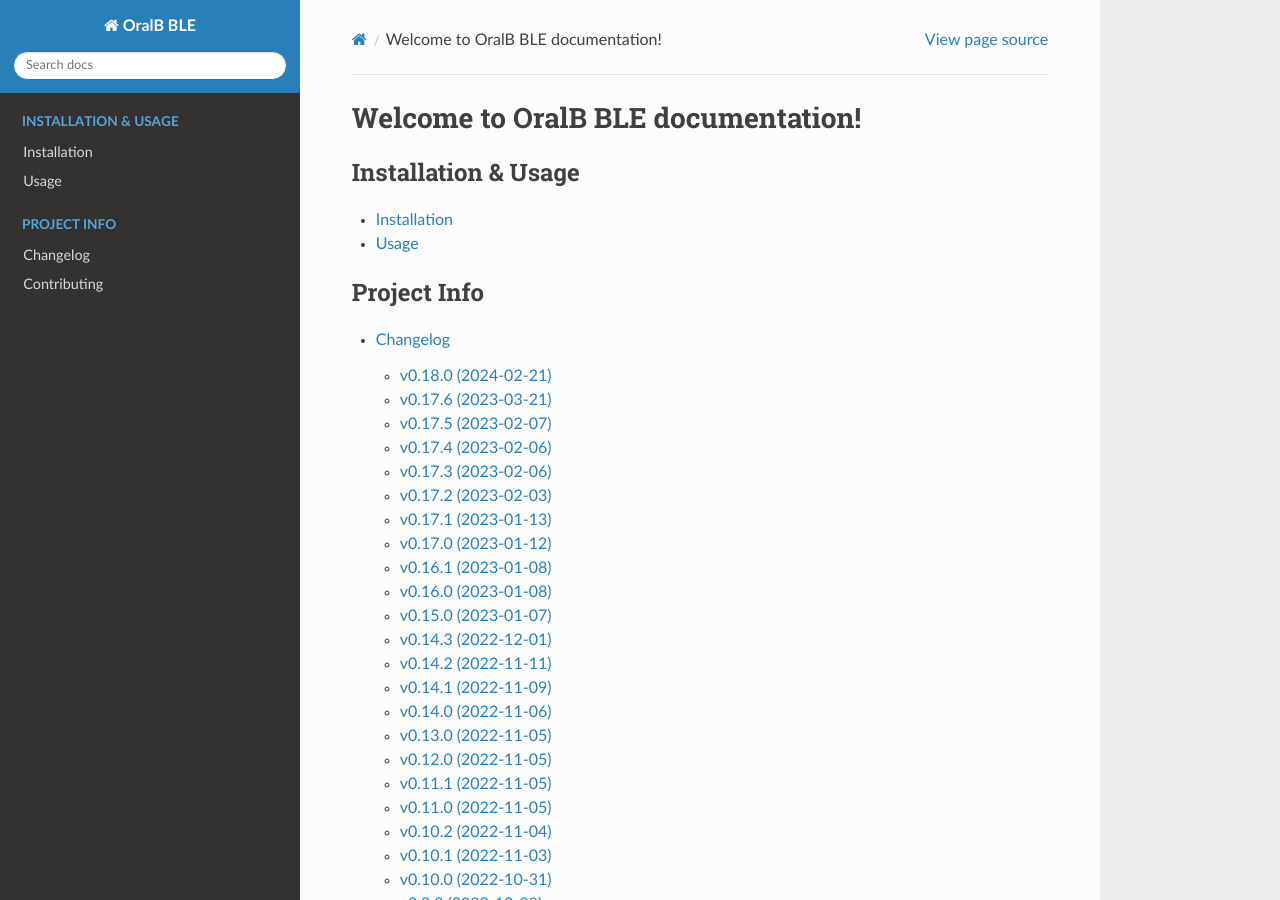
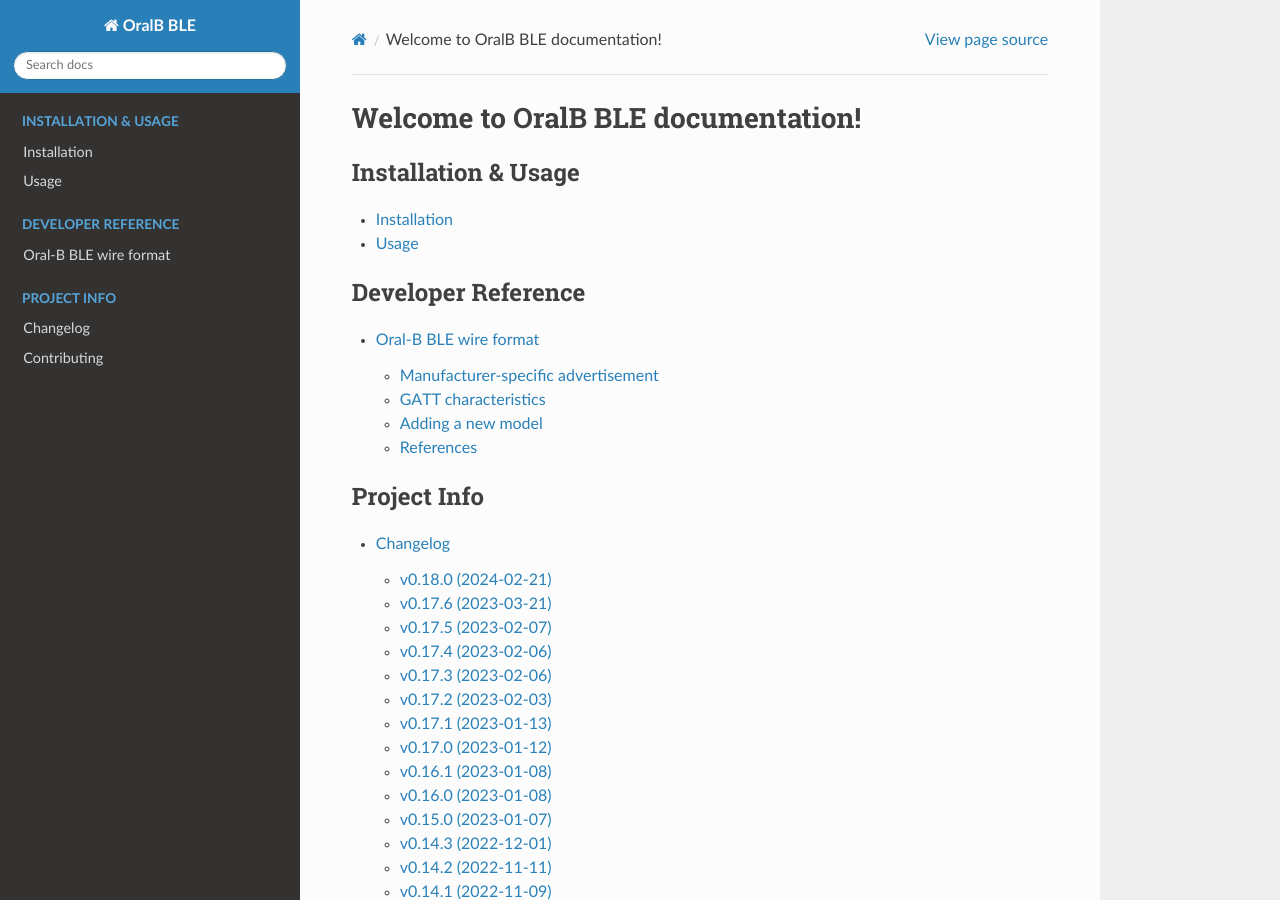
Before and after one commit to Bluetooth-Devices/oralb-ble, a Sphinx documentation site: the page built from docs/source/index.md, in a window 1280 px wide and 900 px high. Built offline with Sphinx 7.4.7 and the Read the Docs theme 3.1.0, drawn with Linux system fonts in a browser that asks for light colours; part of the change alters nothing that is shown.

Commit message:
docs: document the BLE advertisement wire format (#164)
Co-authored-by: Claude Opus 4.7 (1M context) <noreply@anthropic.com>
Co-authored-by: pre-commit-ci[bot] <66853113+pre-commit-ci[bot]@users.noreply.github.com>

````diff
--- a/docs/source/index.md
+++ b/docs/source/index.md
@@ -6,6 +6,13 @@
 
 installation
 usage
+```
+
+```{toctree}
+:caption: Developer Reference
+:maxdepth: 2
+
+wire-format
 ```
 
 ```{toctree}
--- /dev/null
+++ b/docs/source/wire-format.md
@@ -0,0 +1,123 @@
+# Oral-B BLE wire format
+
+This page documents the on-the-wire layout that
+[`oralb_ble.parser`](https://github.com/Bluetooth-Devices/oralb-ble/blob/main/src/oralb_ble/parser.py)
+decodes. It is a developer reference for contributors adding new model
+IDs, new fixtures, or new sensors — not a stable public API.
+
+The Oral-B brush is passively discoverable: most data arrives in the BLE
+_advertisement payload_ (manufacturer-specific data). A handful of values
+(battery percentage, active-connection pressure) are only available by
+opening a GATT connection and reading the relevant characteristic.
+
+## Manufacturer-specific advertisement
+
+- **Company identifier**: `0x00DC` (220 decimal) — assigned to "Procter &
+  Gamble Company" by the Bluetooth SIG. The parser exposes this as
+  `ORALB_MANUFACTURER` in `parser.py`.
+- **Payload length**: either **9 or 11 bytes**. Any other length is
+  ignored and logged at DEBUG.
+  - Length-9 payloads come from older (v1) brushes and omit the
+    `sector_timer` and `number_of_sectors` fields.
+  - Length-11 payloads are emitted by every protocol version from v2
+    onwards (D21/D36/D601/D700/D701/D706 and the IO Series).
+
+The parser indexes the payload as raw bytes. The table below uses
+zero-based byte offsets.
+
+| Byte | Field              | Notes                                                                                                             |
+| ---: | ------------------ | ----------------------------------------------------------------------------------------------------------------- |
+|    0 | Protocol version   | `1` (D36 / Pro 6000), `2` (Triumph v2 / early D36), `3` (D601 / D701), `4` (D700), `6` (IO Series), `7` (IO 4).   |
+|    1 | Model identifier   | Looked up in `MODEL_ID_TO_MODEL`. Unknown IDs fall back to `Models.Unknown` (uses `SMART_SERIES_MODES`).          |
+|    2 | Reserved           | Not interpreted by this parser. Believed to be firmware/hardware revision.                                        |
+|    3 | Toothbrush state   | Decoded via `STATES`. `3` is the only value that means "actively brushing" — drives the `brushing` binary sensor. |
+|    4 | Pressure           | Decoded via `PRESSURE`. See [pressure bit-encoding](#pressure-byte-bit-encoding) below.                           |
+|    5 | Brush-time minutes | High byte of the elapsed brushing time. Combined with byte 6 as `data[5] * 60 + data[6]` seconds.                 |
+|    6 | Brush-time seconds | Low component of the elapsed brushing time, in seconds within the current minute.                                 |
+|    7 | Mode               | Decoded via the per-model `modes` dict (`SMART_SERIES_MODES` or `IO_SERIES_MODES`).                               |
+|    8 | Sector code        | Decoded via `SECTOR_MAP`. Reported as `"no sector"` whenever the state is not `running`.                          |
+|    9 | Sector timer       | Seconds elapsed in the current sector. Present only on length-11 payloads.                                        |
+|   10 | Number of sectors  | How many sectors the brush is configured for (commonly `4` or `6`). Present only on length-11 payloads.           |
+
+### Pressure byte bit-encoding
+
+The `PRESSURE` lookup table is not a flat list of magic numbers — it is a
+2-D table over two independent fields packed into a single byte:
+
+- **Low nibble** (`pressure & 0x0F`) encodes the button event:
+  - `0` or `2` — no button event
+  - `6` — brushing-button pressed
+  - `8` or `10` — power-button pressed
+- **High nibble** (`pressure >> 4`) encodes the pressure level:
+  - `< 9` — normal pressure
+  - `>= 9` — high pressure
+
+When both a pressure level and a button event are set, the button-event
+label wins in the flattened string the parser emits (this is by design —
+the active-button label is the more actionable signal for the user).
+
+### Reading an example
+
+A real-world IO Series advertisement looks like this in the test suite
+(`ORALB_IO_SERIES_6`):
+
+```python
+manufacturer_data = {220: b"\x062k\x02r\x00\x00\x01\x01\x00\x04"}
+```
+
+Byte-by-byte:
+
+| Offset | Hex  | Decimal | Decoded                                             |
+| -----: | ---- | ------: | --------------------------------------------------- |
+|      0 | `06` |       6 | Protocol v6                                         |
+|      1 | `32` |      50 | Model `IOSeries` ("SONOS IO BIG_TI")                |
+|      2 | `6b` |     107 | Reserved                                            |
+|      3 | `02` |       2 | State `idle`                                        |
+|      4 | `72` |     114 | Pressure `normal` (high nibble `7`, low nibble `2`) |
+|      5 | `00` |       0 | Brush-time minutes                                  |
+|      6 | `00` |       0 | Brush-time seconds → 0s elapsed                     |
+|      7 | `01` |       1 | Mode `sensitive` (IO Series modes)                  |
+|      8 | `01` |       1 | Sector `1` — overridden to `no sector` because idle |
+|      9 | `00` |       0 | Sector timer 0s                                     |
+|     10 | `04` |       4 | Number of sectors: 4                                |
+
+## GATT characteristics
+
+The advertisement-only path misses battery state and a finer pressure
+reading. `OralBBluetoothDeviceData.async_poll()` opens a GATT connection
+and reads two characteristics from `const.py`:
+
+| Constant                  | UUID                                   | Payload                                                                   |
+| ------------------------- | -------------------------------------- | ------------------------------------------------------------------------- |
+| `CHARACTERISTIC_BATTERY`  | `a0f0ff05-5047-4d53-8208-4f72616c2d42` | Single byte: battery percentage (`0`–`100`).                              |
+| `CHARACTERISTIC_PRESSURE` | `a0f0ff0b-5047-4d53-8208-4f72616c2d42` | Single byte decoded via `ACTIVE_CONNECTION_PRESSURE` → `low/normal/high`. |
+
+> **Note**: the connected-mode pressure vocabulary
+> (`low` / `normal` / `high`) differs from the advertisement-mode
+> vocabulary (`normal` / `high` / `button pressed` / `power button
+pressed`). Both write to the same `pressure` sensor — the last
+> successful read wins.
+
+The remaining UUIDs in `const.py` are catalogued for future
+reverse-engineering work; only the two above are wired up today.
+
+## Adding a new model
+
+When a user reports an unknown brush, the workflow is:
+
+1. Capture the advertisement payload (a `manufacturer_data[220]` byte
+   string) and add it as a `BluetoothServiceInfo` fixture at the top of
+   `tests/test_parser.py`.
+2. Decode byte 1 by hand using this document.
+3. Add the new identifier to `MODEL_ID_TO_MODEL` in `parser.py`.
+4. Pick an existing `Models` entry that matches (line, mode set) — only
+   add a brand new `Models` value when the brush ships a mode dict that
+   neither `SMART_SERIES_MODES` nor `IO_SERIES_MODES` cover.
+5. Write a regression test that asserts `result.devices[None].model`
+   matches the expected `device_type`.
+
+## References
+
+- Original parser: <https://github.com/Ernst79/bleparser/blob/c42ae922e1abed2720c7fac993777e1bd59c0c93/package/bleparser/oral_b.py>
+- Protocol reverse-engineering notes: <https://github.com/wise86-android/OralBlue_python/blob/15e1a03bcb3350574d438e4593bcff59608a77a7/Protocol.md>
+- Model-ID source: <https://github.com/MatrixEditor/oralb-io/blob/master/oralb/blesdk/brush.py>
````
